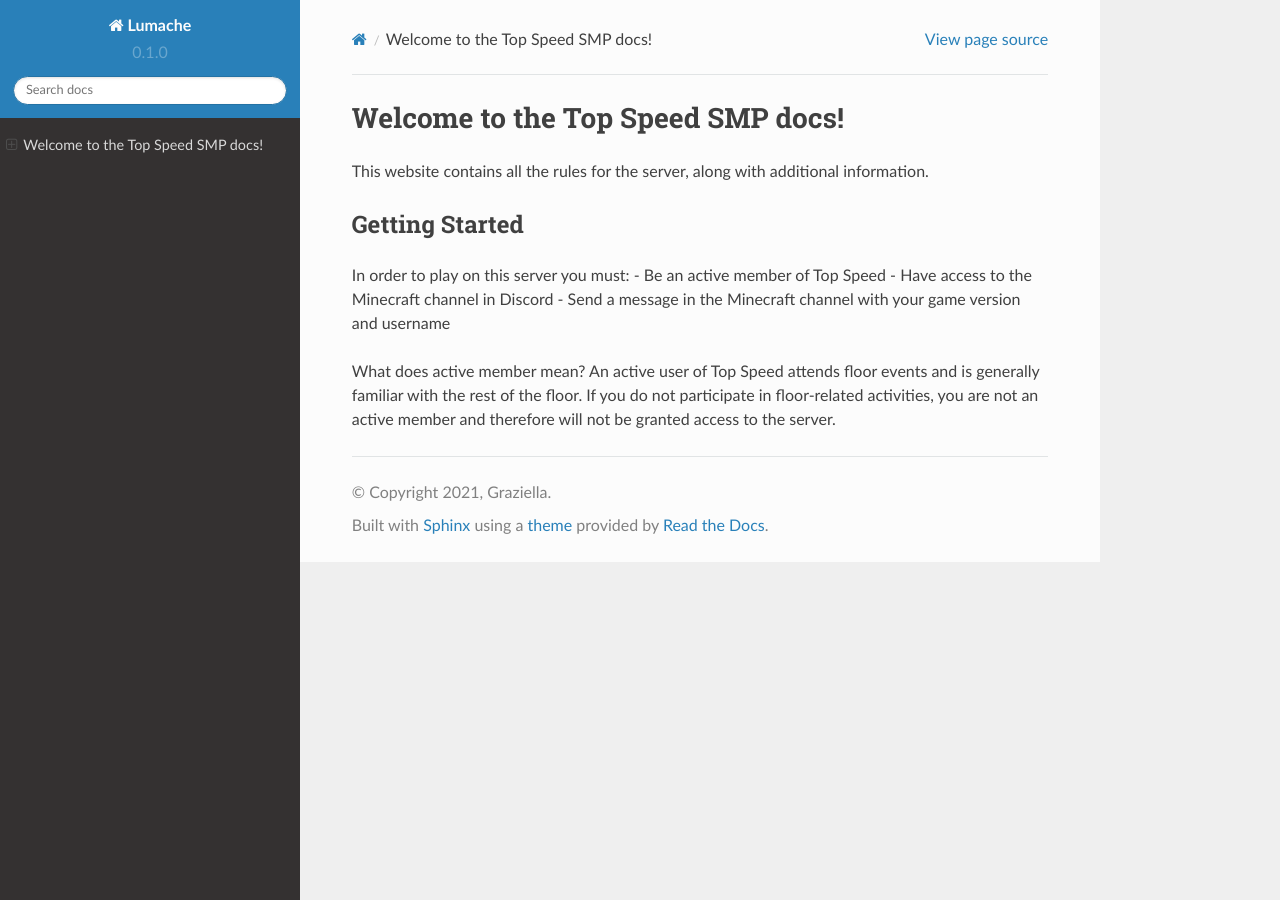
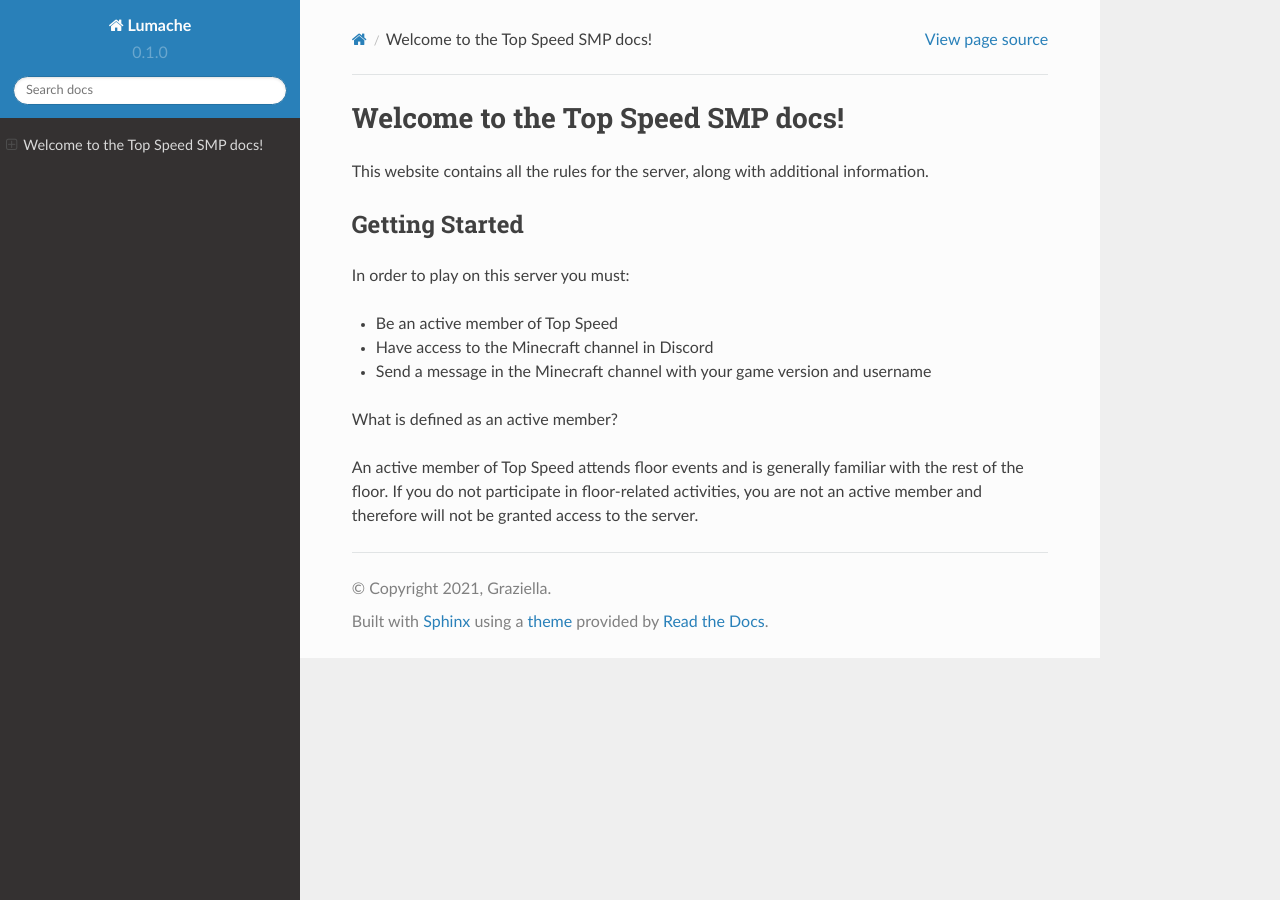
Before and after one commit to cm090/topspeedmc, a Sphinx documentation site: the page built from docs/source/index.rst, in a window 1280 px wide. Built offline with Sphinx 7.4.7 and the Read the Docs theme 2.0.0, drawn with Linux system fonts in a browser that asks for light colours.

Commit message:
Update index.rst

```diff
--- a/docs/source/index.rst
+++ b/docs/source/index.rst
@@ -6,9 +6,13 @@ This website contains all the rules for the server, along with additional inform
 Getting Started
 ---------------
 In order to play on this server you must:
+
 - Be an active member of Top Speed
+
 - Have access to the Minecraft channel in Discord
+
 - Send a message in the Minecraft channel with your game version and username
 
-What does active member mean?
-An active user of Top Speed attends floor events and is generally familiar with the rest of the floor. If you do not participate in floor-related activities, you are not an active member and therefore will not be granted access to the server.
+What is defined as an active member?
+
+An active member of Top Speed attends floor events and is generally familiar with the rest of the floor. If you do not participate in floor-related activities, you are not an active member and therefore will not be granted access to the server.
```
